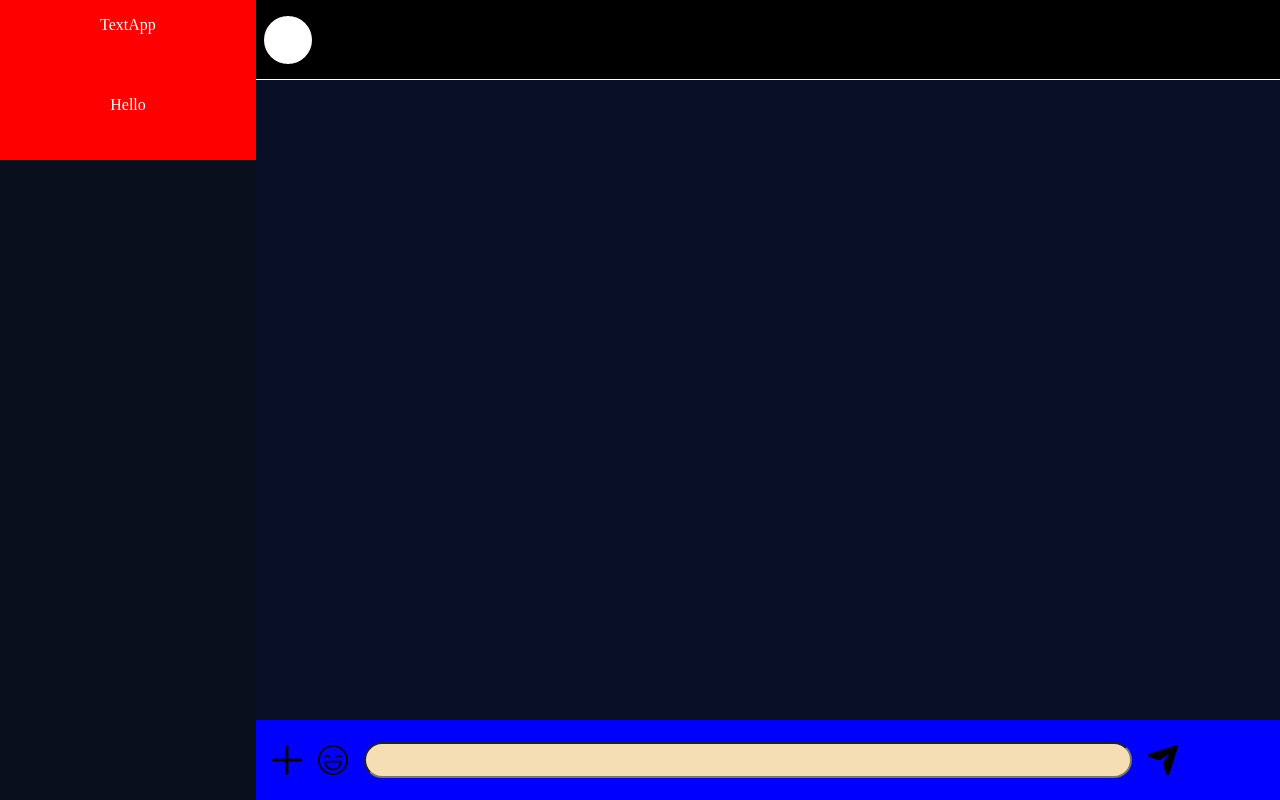
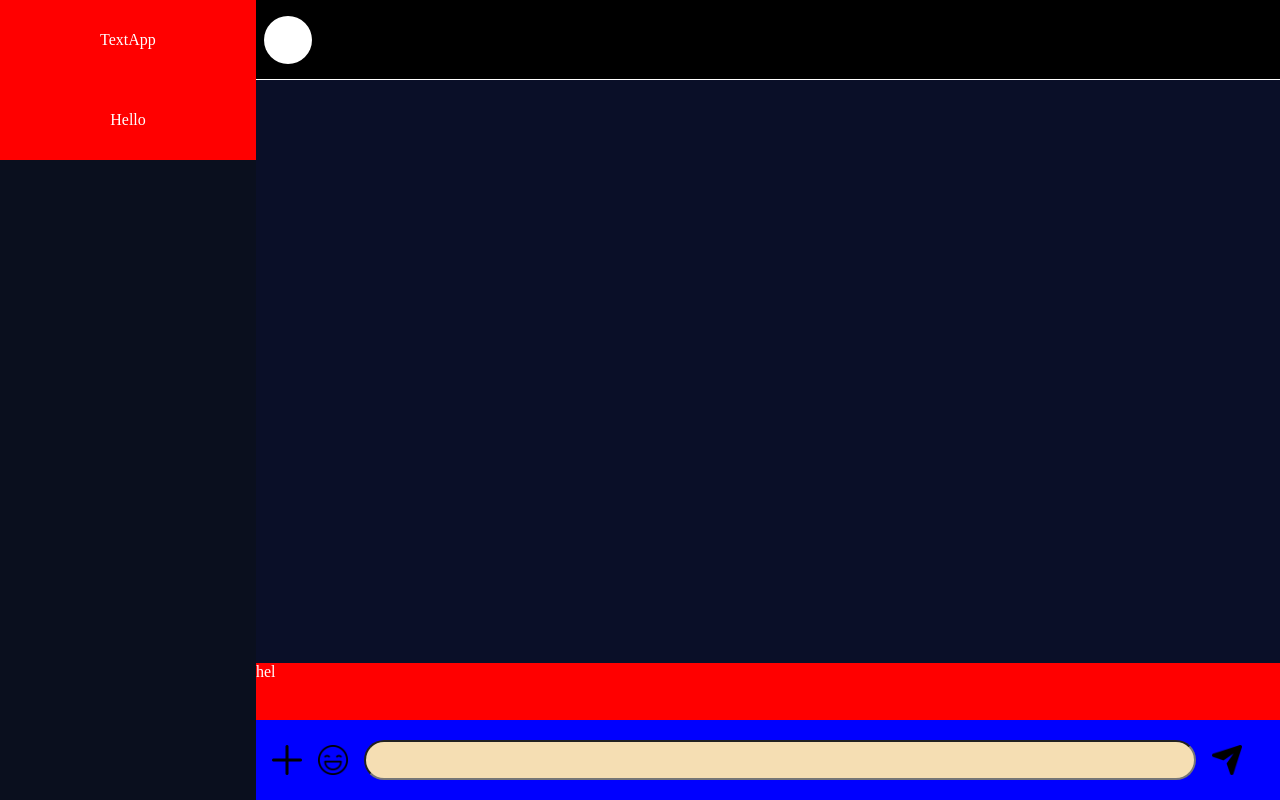
Before and after one commit to Arsdeep/Anonity, a PHP site: page / in a window 1280 px wide. Run offline with PHP 8.4, Linux system fonts and the light colour scheme.

Commit message:
Another Commit

```diff
--- a/index.html
+++ b/index.html
@@ -17,7 +17,11 @@
 
         <div class="TextBox">
             <div class="TBHeader">
-                <div class="image"></div>
+                <div class="ProfileImg"></div>
+            </div>
+
+            <div class="MessageContainer">
+                hel
             </div>
 
             <div class="Message">
--- a/style.css
+++ b/style.css
@@ -21,6 +21,9 @@
     width: 20vw;
     height: 10vh;
     padding: 1rem;
+    justify-content: center;
+    align-items: center;
+    display: flex;
 }
 
 .Main {
@@ -54,8 +57,6 @@
     flex-direction: column;
     width: 100vw;
     flex-direction: row;
-    flex-wrap: wrap;
-    align-items: flex-start;
 }
 
 .Message {
@@ -73,8 +74,8 @@
 
 .MInput {
     background-color: wheat;
-    width: 60vw;
-    height: 2rem;
+    width: 65vw;
+    height: 5vh;
     border-radius: 3rem;
     padding: 1rem;
     font-size: 1rem;
@@ -84,7 +85,7 @@
     outline: none;
 }
 
-.image {
+.ProfileImg {
     background-color: white;
     border-radius: 50%;
     height: 3rem;
@@ -94,7 +95,7 @@
 .Plus {
     background-image: url("Imgs/plus.png");
     background-position: center;
-    background-size: contain;
+    background-size: cover;
     height: 30px;
     width: 30px;
     background-color: inherit;
@@ -103,7 +104,7 @@
 .Emoji {
     background-image: url("Imgs/emoji.png");
     background-position: center;
-    background-size: contain;
+    background-size: cover;
     height: 30px;
     width: 30px;
     background-color: inherit;
```
